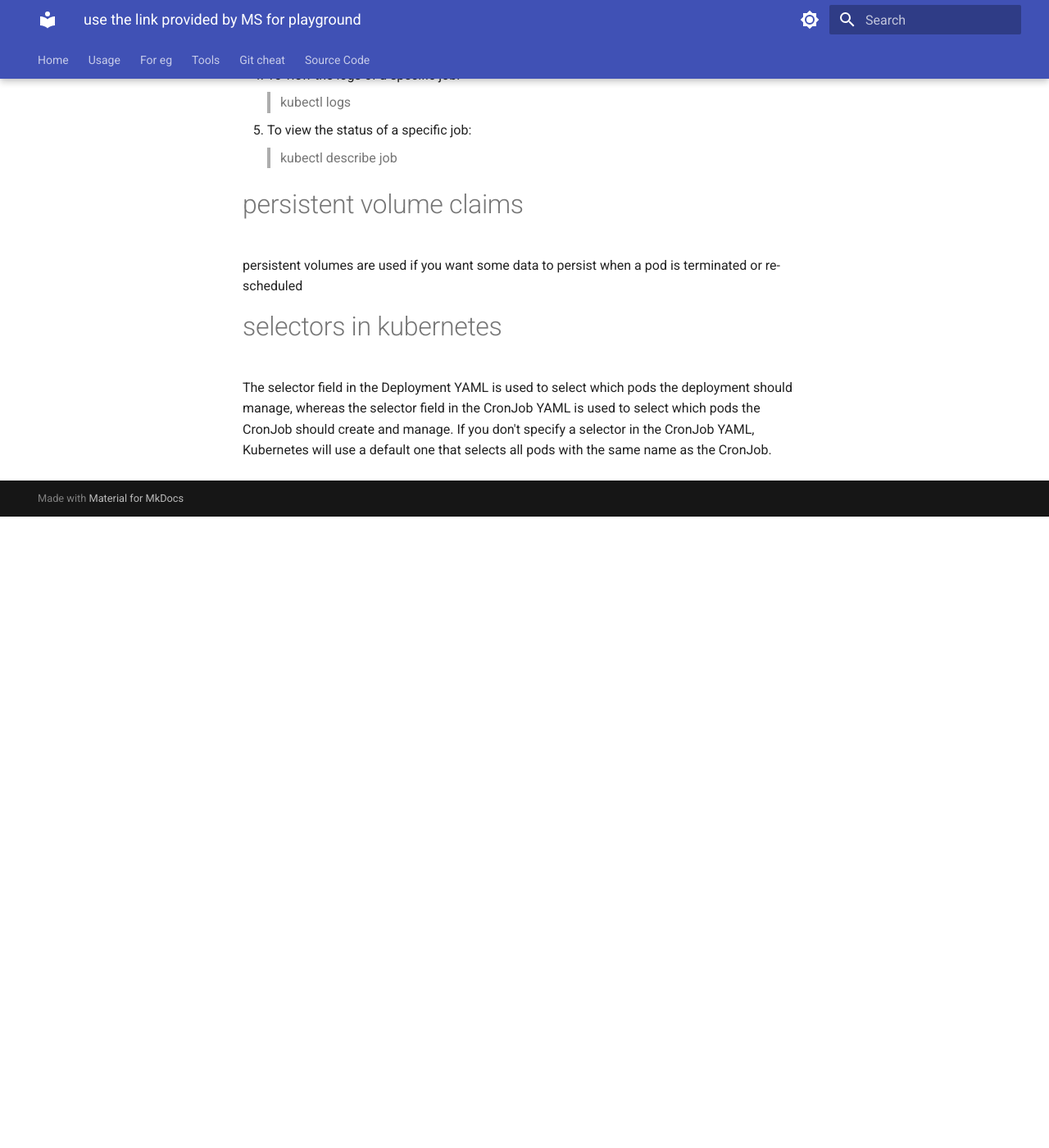
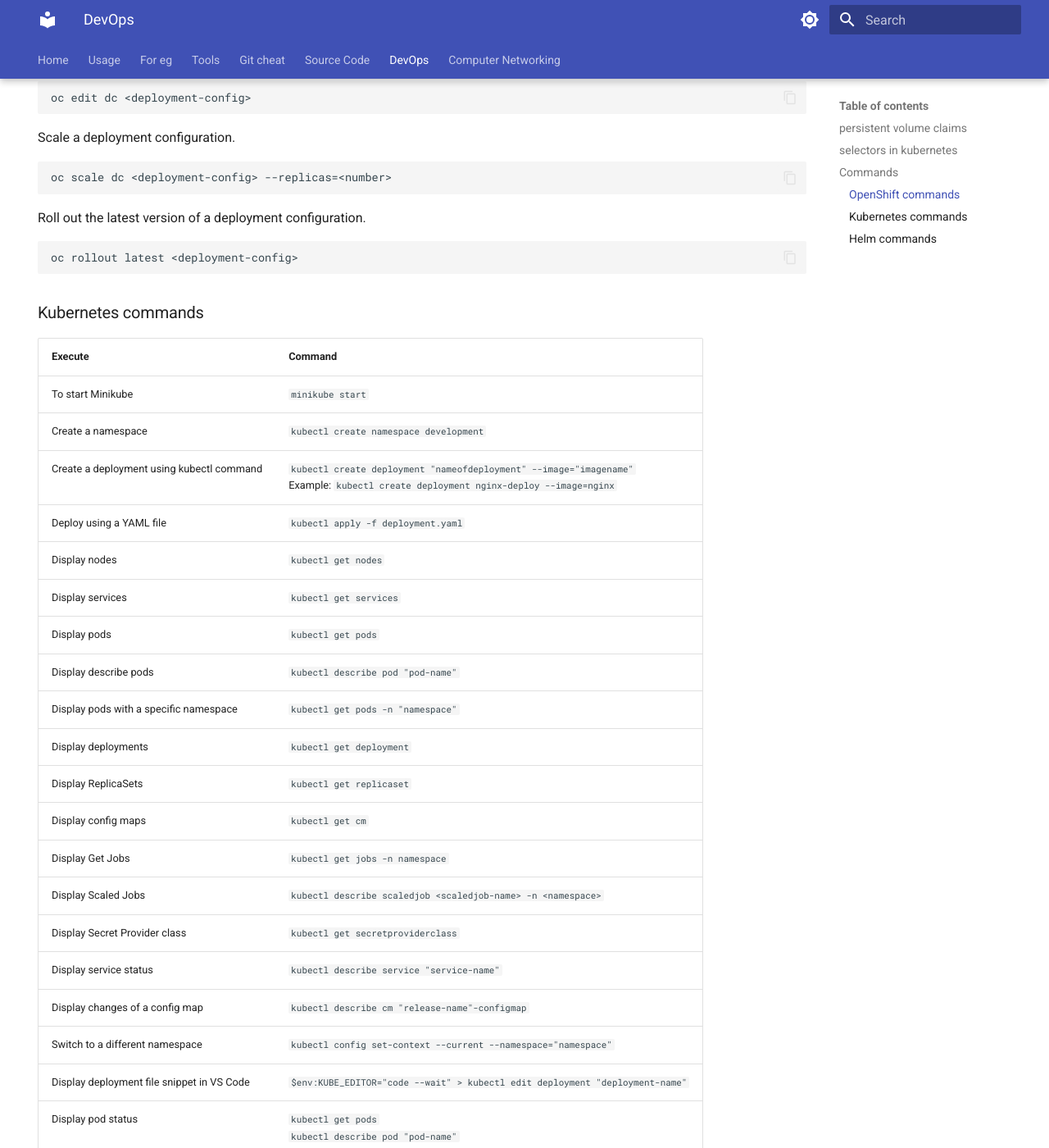
Before and after one commit to botlaram/developer, an MkDocs documentation site: the page built from docs/k8op.md, in a window 1280 px wide and 1400 px high, scrolled down 1723 px. Shown: the whole window at 82% size. Built offline with MkDocs 1.6.1 and Material for MkDocs 9.7.7, drawn with Linux system fonts in a browser that asks for light colours; before the commit the page ends 2353 px from its top, so only the background shows below that; some of the changed text lies outside the part shown.

Commit message:
upd mkdocs and compt networking

```diff
--- a/docs/k8op.md
+++ b/docs/k8op.md
@@ -1,80 +1,142 @@
-# use the link provided by MS for playground
+---
+hide:
+  - navigation
+  - tags
+---
 
-Here are some commonly used OpenShift commands:
+# Devops
 
-oc login - Log in to the OpenShift cluster.
-
-oc new-project <project-name> - Create a new project.
-
-oc project <project-name> - Switch to a specific project.
-
-oc status - Display the current status of the project.
-
-oc get pods - List all pods in the current project.
-
-oc describe pod <pod-name> - Describe a specific pod.
-
-oc logs <pod-name> - View the logs of a specific pod.
-
-oc get svc - List all services in the current project.
-
-oc describe svc <service-name> - Describe a specific service.
-
-oc expose svc <service-name> - Expose a service to the internet.
-
-oc delete svc <service-name> - Delete a specific service.
-
-oc new-app - Create a new application.
-
-oc edit dc <deployment-config> - Edit a deployment configuration.
-
-oc scale dc <deployment-config> --replicas=<number> - Scale a deployment configuration.
-
-oc rollout latest <deployment-config> - Roll out the latest version of a deployment configuration.
-
-
-# oc commands
-oc
-oc login --token=sha**** --server=https://app****  #copy from op gui
-oc project
-
-# k8
-kubectl get nodes
-kucectl get pods
-kubectl proxy
-
-# op commands
-> oc project <projectname> #ocp110016
-
-# helm commands
-trigger in dashboard folder of helm
-> helm install azp-demo .
-
-debug
-> helm template --dry-run --debug <release-name> .
-
-# check cronjob logs
-1. To list all the CronJobs in the current namespace:
-> kubectl get cronjobs
-
-2. To get detailed information about a specific CronJob:
-> kubectl describe cronjob <cronjob-name>
-
-3. To check the status of the most recent job of a specific CronJob:
-> kubectl describe job <job-name>
-
-4. To view the logs of a specific job:
-> kubectl logs <pod-name>
-
-5. To view the status of a specific job:
-> kubectl describe job <job-name>
-
-
-
-# persistent volume claims
+## persistent volume claims
 
 persistent volumes are used if you want some data to persist when a pod is terminated or re-scheduled
 
-# selectors in kubernetes
+## selectors in kubernetes
 
 The selector field in the Deployment YAML is used to select which pods the deployment should manage, whereas the selector field in the CronJob YAML is used to select which pods the CronJob should create and manage. If you don't specify a selector in the CronJob YAML, Kubernetes will use a default one that selects all pods with the same name as the CronJob.
+
+## Commands
+
+### OpenShift commands
+
+Log in to the OpenShift cluster.
+
+    oc login
+
+Create a new project.
+
+    oc new-project <project-name>
+
+Switch to a specific project.
+
+    oc project <project-name>
+
+Display the current status of the project.
+
+    oc status
+
+List all pods in the current project.
+
+    oc get pods
+
+Describe a specific pod.
+
+    oc describe pod <pod-name>
+
+View the logs of a specific pod.
+
+    oc logs <pod-name>
+
+List all services in the current project.
+
+    oc get svc
+
+Describe a specific service.
+
+    oc describe svc <service-name>
+
+Expose a service to the internet.
+
+    oc expose svc <service-name>
+
+
+Delete a specific service.
+
+    oc delete svc <service-name>
+
+Create a new application.
+
+    oc new-app
+
+Edit a deployment configuration.
+
+    oc edit dc <deployment-config>
+
+Scale a deployment configuration.
+
+    oc scale dc <deployment-config> --replicas=<number>
+
+Roll out the latest version of a deployment configuration.
+
+    oc rollout latest <deployment-config>
+
+### Kubernetes commands
+
+| Execute                                          | Command
+| ------------------------------------------------ | ------------------------------------------------
+| To start Minikube                                | `minikube start`
+| Create a namespace                               | `kubectl create namespace development`
+| Create a deployment using kubectl command         | `kubectl create deployment "nameofdeployment" --image="imagename"`<br>Example: `kubectl create deployment nginx-deploy --image=nginx`
+| Deploy using a YAML file                          | `kubectl apply -f deployment.yaml`
+| Display nodes                                    | `kubectl get nodes`
+| Display services                                 | `kubectl get services`
+| Display pods                                     | `kubectl get pods`
+| Display describe pods                            | `kubectl describe pod "pod-name"`
+| Display pods with a specific namespace           | `kubectl get pods -n "namespace"`
+| Display deployments                              | `kubectl get deployment`
+| Display ReplicaSets                              | `kubectl get replicaset`
+| Display config maps                              | `kubectl get cm`
+| Display Get Jobs                                 | `kubectl get jobs -n namespace`
+| Display Scaled Jobs                              | `kubectl describe scaledjob <scaledjob-name> -n <namespace>`
+| Display Secret Provider class                    | `kubectl get secretproviderclass`
+| Display service status                           | `kubectl describe service "service-name"`
+| Display changes of a config map                   | `kubectl describe cm "release-name"-configmap`
+| Switch to a different namespace                   | `kubectl config set-context --current --namespace="namespace"`
+| Display deployment file snippet in VS Code        | `$env:KUBE_EDITOR="code --wait" > kubectl edit deployment "deployment-name"`
+| Display pod status                               | `kubectl get pods`<br>`kubectl describe pod "pod-name"`
+| Display Secrets                                  | `kubectl get secret`
+| Display describe secrets                         | `kubectl describe secret "secret-name"`
+| Debug pod status with a specific namespace       | `kubectl describe pod "pod-name" -n development`
+| Debug pods with external IP addresses             | `kubectl get pod -o wide`
+| Display pod logs                                 | `kubectl logs "pod-name" -n development`
+| Interact with pods                               | `kubectl exec -it "pod-name" -- /bin/bash`
+| Delete all pods                                  | `kubectl delete pods --all -n development`
+| Delete deployments                               | `kubectl delete deployment "deployment-name"`
+
+### Helm commands
+
+| Execute                                           | Commands |
+| ------------------------------------------------- | -------- |
+| Helm repo add bitnami                             | `helm repo add bitnami https://charts.bitnami.com/bitnami` |
+| Helm repo update                                  | `helm repo update` |
+| Helm repo list                                    | `helm repo list` |
+| Minikube start                                    | `minikube start` |
+| Kubectl create namespace                          | `kubectl create ns "namespace"` |
+| Helm install kube-state-metrics                   | `helm install kube-state-metrics bitnami/kube-state-metrics -n metrics` |
+| Helm create chart                                 | `helm create "chart-name"` |
+| Helm lint                                         | `helm lint .` |
+| Helm template with debug                          | `helm template --dry-run --debug "release-name" .` |
+| Helm install status                               | `helm ls -n "namespace"` |
+| Kubectl get all                                   | `kubectl get all -n "namespace"` |
+| Helm install with namespace                       | `helm install demo-001 . -n development` |
+| Helm upgrade                                      | `helm upgrade "release-name" .` |
+| Helm upgrade with namespace                       | `helm upgrade demo-001 . -n development` |
+| Helm history                                      | `helm history "release-name"` |
+| Helm rollback                                     | `helm rollback "release-name"` |
+| Helm rollback with revision                       | `helm rollback "release-name" "revision-number"` |
+| Helm upgrade with specific version                | `helm upgrade kube-state-metrics bitnami/kube-state-metrics --version 0.4.0 -n metrics` |
+| Helm delete                                       | `helm delete "release-name"` |
+| Helm install with updated values                  | `helm install "release-name" --set data.type="9090"` |
+| Kubectl port-forward for kube-state-metrics        | `kubectl port-forward svc/kube-state-metrics 8080:8080 -n metrics` |
+| Helm show chart                                   | `helm show chart bitnami/kube-state-metrics` |
+| Helm show values                                  | `helm show values bitnami/kube-state-metrics` |
+| Helm uninstall                                    | `helm uninstall "release-name" . -n "namespace"` |
--- a/mkdocs.yml
+++ b/mkdocs.yml
@@ -7,6 +7,8 @@
     - Tools: tools.md
     - Git cheat: git_cheat_cmd.md
     - Source Code: sourcecode.md
+    - DevOps: k8op.md
+    - Computer Networking: networking.md
 theme:
   name: material
   language: en
```
Also changed, not shown: docs/networking.md (added, +136 -0 lines), docs/sourcecode.md (+2 -2 lines), k8/linkedinlearning/k8README.md (+1 -0 lines), docs/png/Internetspeed.png (added), docs/png/OSI_Model_workflow.gif (added), docs/png/OSIvsTCP.gif (added), docs/png/Portnumber.png (added), docs/png/Router.png (added), docs/png/https-requests.png (added), docs/png/https-statuscode.png (added), 1 other file.
